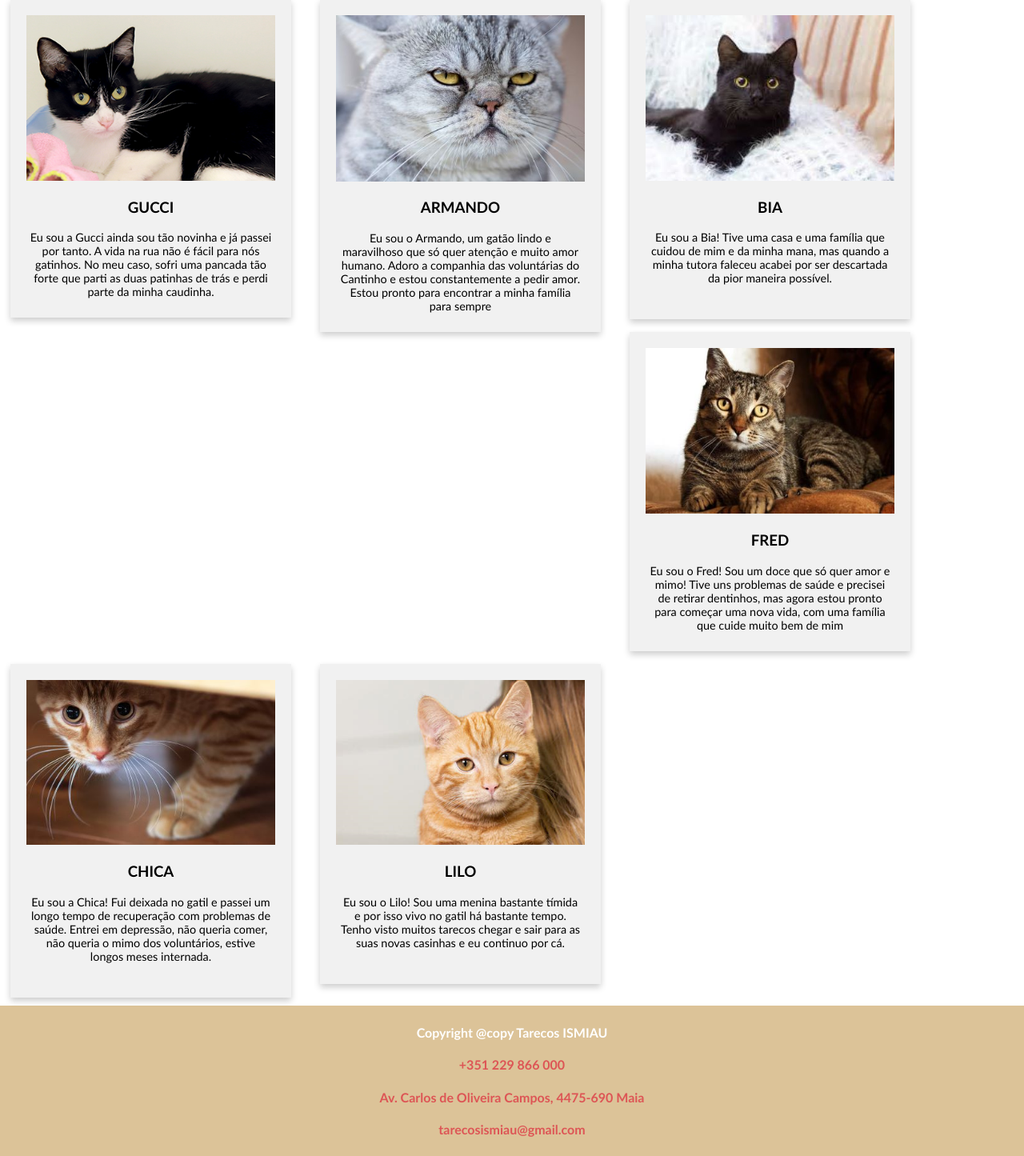
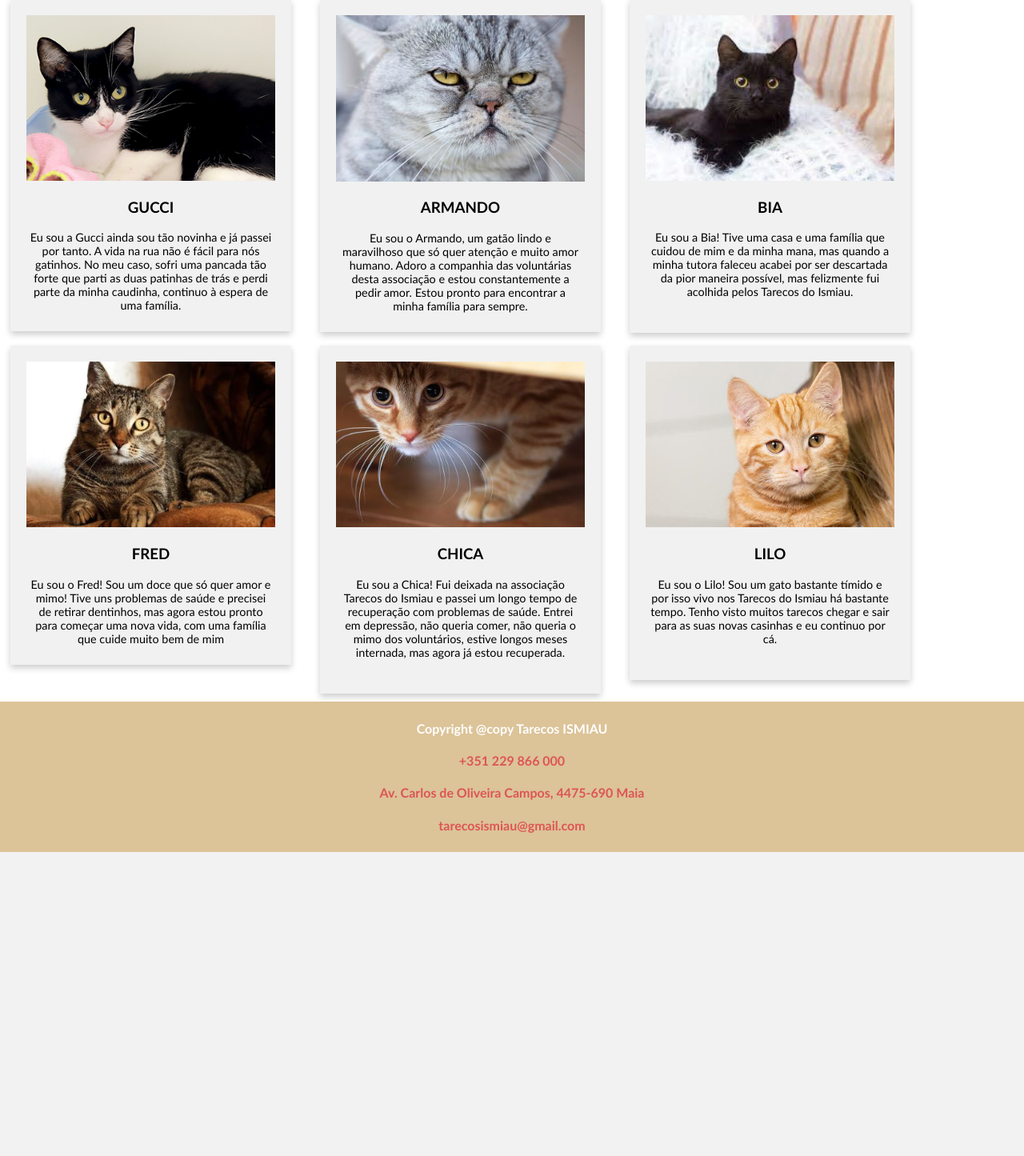
Before and after one commit to TIWM1/tiwm22-ti-g03, a PHP site: page /tarecos.php in a window 1280 px wide. Shown: the part 191-1636 px from the top of the page at 80% size. After the commit the page ends 1256 px from the top, so only its background shows below. Run offline with PHP 8.4, Linux system fonts and the light colour scheme.

Commit message:
update tarecos

```diff
--- a/tecnologias/tarecos.php
+++ b/tecnologias/tarecos.php
@@ -20,7 +20,7 @@
     <img src="images/tarecos/gucci.jpg" alt="Jane" style="width:100%">
       <h3>GUCCI</h3>
       <p>Eu sou a Gucci ainda sou tão novinha e já passei por tanto. A vida na rua não é fácil para nós gatinhos.
-        No meu caso, sofri uma pancada tão forte que parti as duas patinhas de trás e perdi parte da minha caudinha.</p>
+        No meu caso, sofri uma pancada tão forte que parti as duas patinhas de trás e perdi parte da minha caudinha, continuo à espera de uma família.</p>
     </div>
   </div>
 
@@ -29,7 +29,7 @@
     <img src="images/tarecos/armando.jpg" alt="Jane" style="width:100%">
       <h3>ARMANDO</h3>
       <p>Eu sou o Armando, um gatão lindo e maravilhoso que só quer atenção e muito amor humano.
-        Adoro a companhia das voluntárias do Cantinho e estou constantemente a pedir amor. Estou pronto para encontrar a minha família para sempre</p>
+        Adoro a companhia das voluntárias desta associação e estou constantemente a pedir amor. Estou pronto para encontrar a minha família para sempre.</p>
     </div>
   </div>
 
@@ -38,7 +38,7 @@
     <img src="images/tarecos/bia.jpg" alt="Jane" style="width:100%">
       <h3>BIA</h3>
       <p>Eu sou a Bia! Tive uma casa e uma família que
-        cuidou de mim e da minha mana, mas quando a minha tutora faleceu acabei por ser descartada da pior maneira possível.</p>
+        cuidou de mim e da minha mana, mas quando a minha tutora faleceu acabei por ser descartada da pior maneira possível, mas felizmente fui acolhida pelos Tarecos do Ismiau.</p>
         <br>
     </div>
   </div>
@@ -56,8 +56,8 @@
   <div class="card">
     <img src="images/tarecos/chica.jpg" alt="Jane" style="width:100%">
       <h3>CHICA</h3>
-      <p>Eu sou a Chica! Fui deixada no gatil e passei um longo tempo de recuperação com problemas de saúde.
-        Entrei em depressão, não queria comer, não queria o mimo dos voluntários, estive longos meses internada.</p>
+      <p>Eu sou a Chica! Fui deixada na associação Tarecos do Ismiau e passei um longo tempo de recuperação com problemas de saúde.
+        Entrei em depressão, não queria comer, não queria o mimo dos voluntários, estive longos meses internada, mas agora já estou recuperada.</p>
         <br>
     </div>
   </div>
@@ -66,7 +66,7 @@
   <div class="card">
     <img src="images/tarecos/lilo.jpg" alt="Jane" style="width:100%">
       <h3>LILO</h3>
-      <p>Eu sou o Lilo! Sou uma menina bastante tímida e por isso vivo no gatil há bastante tempo.
+      <p>Eu sou o Lilo! Sou um gato bastante tímido e por isso vivo nos Tarecos do Ismiau há bastante tempo.
         Tenho visto muitos tarecos chegar e sair para as suas novas casinhas e eu continuo por cá.</p>
         <br>
     </div>
```
